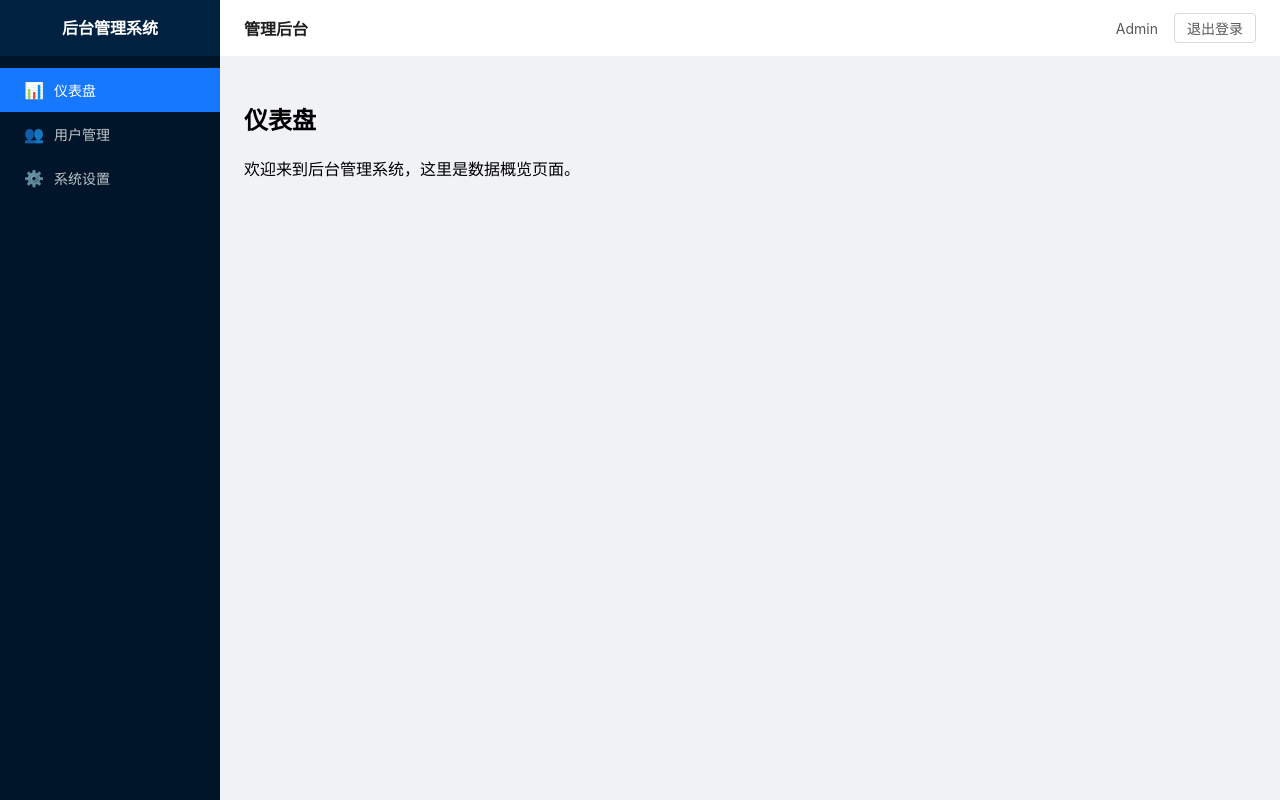
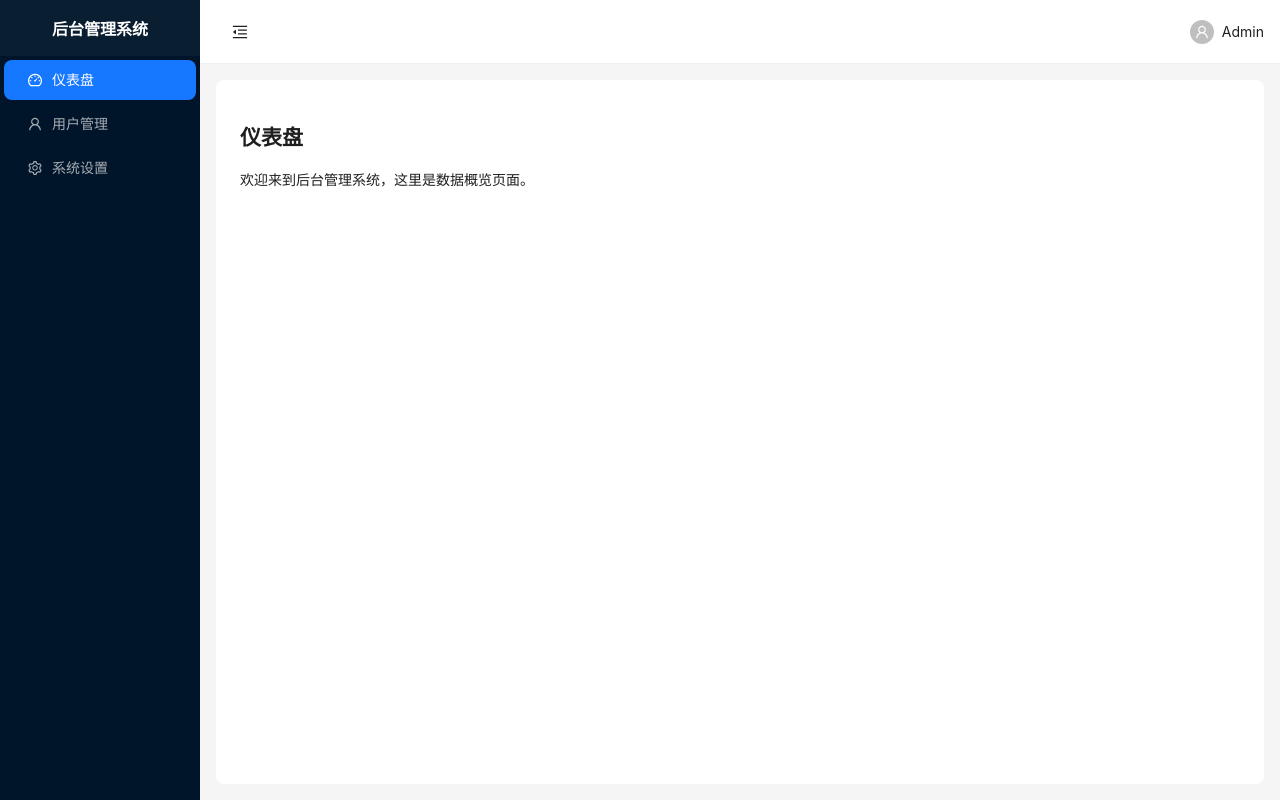
Before and after one commit to kkxxll/reactNext, a React (Create React App) app: page /dashboard in a window 1280 px wide. Built offline with nearby package versions, Linux system fonts and the light colour scheme.

Commit message:
feat: antd

```diff
--- a/package.json
+++ b/package.json
@@ -7,10 +7,12 @@
     "@testing-library/jest-dom": "^6.9.1",
     "@testing-library/react": "^16.3.2",
     "@testing-library/user-event": "^13.5.0",
+    "@ant-design/icons": "^5.5.2",
     "@types/jest": "^27.5.2",
     "@types/node": "^16.18.126",
     "@types/react": "^19.2.14",
     "@types/react-dom": "^19.2.3",
+    "antd": "^5.21.6",
     "classnames": "^2.5.1",
     "react": "^19.2.6",
     "react-dom": "^19.2.6",
--- a/src/layouts/BasicLayout/index.module.scss
+++ /dev/null
@@ -1,117 +0,0 @@
-.layout {
-  display: flex;
-  width: 100%;
-  height: 100vh;
-  overflow: hidden;
-}
-
-.sider {
-  width: 220px;
-  flex-shrink: 0;
-  background-color: #001529;
-  color: #fff;
-  display: flex;
-  flex-direction: column;
-}
-
-.logo {
-  height: 56px;
-  line-height: 56px;
-  text-align: center;
-  font-size: 16px;
-  font-weight: 600;
-  color: #fff;
-  background-color: #002140;
-}
-
-.menu {
-  flex: 1;
-  padding: 12px 0;
-  overflow-y: auto;
-}
-
-.menuItem {
-  display: flex;
-  align-items: center;
-  height: 44px;
-  padding: 0 24px;
-  color: rgba(255, 255, 255, 0.75);
-  text-decoration: none;
-  font-size: 14px;
-  transition: background-color 0.2s, color 0.2s;
-
-  &:hover {
-    color: #fff;
-    background-color: rgba(255, 255, 255, 0.06);
-  }
-}
-
-.menuItemActive {
-  color: #fff;
-  background-color: #1677ff;
-
-  &:hover {
-    background-color: #1677ff;
-  }
-}
-
-.menuIcon {
-  margin-right: 10px;
-  font-size: 16px;
-}
-
-.main {
-  flex: 1;
-  display: flex;
-  flex-direction: column;
-  background-color: #f0f2f5;
-  overflow: hidden;
-}
-
-.header {
-  height: 56px;
-  padding: 0 24px;
-  background-color: #fff;
-  border-bottom: 1px solid #f0f0f0;
-  display: flex;
-  align-items: center;
-  justify-content: space-between;
-}
-
-.headerTitle {
-  font-size: 16px;
-  font-weight: 600;
-  color: #1f1f1f;
-}
-
-.headerActions {
-  display: flex;
-  align-items: center;
-  gap: 16px;
-}
-
-.username {
-  color: #595959;
-  font-size: 14px;
-}
-
-.logoutBtn {
-  padding: 4px 12px;
-  border: 1px solid #d9d9d9;
-  border-radius: 4px;
-  background-color: #fff;
-  color: #595959;
-  cursor: pointer;
-  font-size: 14px;
-
-  &:hover {
-    color: #1677ff;
-    border-color: #1677ff;
-  }
-}
-
-.content {
-  flex: 1;
-  padding: 24px;
-  overflow-y: auto;
-}
--- a/src/layouts/BasicLayout/index.tsx
+++ b/src/layouts/BasicLayout/index.tsx
@@ -1,62 +1,115 @@
-import { NavLink, Outlet, useNavigate } from 'react-router-dom';
-import classNames from 'classnames';
-import styles from './index.module.scss';
+import { useMemo, useState } from 'react';
+import { Outlet, useLocation, useNavigate } from 'react-router-dom';
+import { Layout, Menu, Button, Avatar, Dropdown, theme } from 'antd';
+import type { MenuProps } from 'antd';
+import {
+  DashboardOutlined,
+  UserOutlined,
+  SettingOutlined,
+  MenuFoldOutlined,
+  MenuUnfoldOutlined,
+  LogoutOutlined,
+} from '@ant-design/icons';
 
-interface MenuItem {
-  key: string;
-  label: string;
-  path: string;
-  icon?: string;
-}
+const { Header, Sider, Content } = Layout;
 
-const menus: MenuItem[] = [
-  { key: 'dashboard', label: '仪表盘', path: '/dashboard', icon: '📊' },
-  { key: 'users', label: '用户管理', path: '/users', icon: '👥' },
-  { key: 'settings', label: '系统设置', path: '/settings', icon: '⚙️' },
+const menuItems: MenuProps['items'] = [
+  { key: '/dashboard', icon: <DashboardOutlined />, label: '仪表盘' },
+  { key: '/users', icon: <UserOutlined />, label: '用户管理' },
+  { key: '/settings', icon: <SettingOutlined />, label: '系统设置' },
 ];
 
 function BasicLayout() {
   const navigate = useNavigate();
+  const location = useLocation();
+  const [collapsed, setCollapsed] = useState(false);
+  const {
+    token: { colorBgContainer, borderRadiusLG },
+  } = theme.useToken();
 
-  const handleLogout = () => {
-    // TODO: 清理登录态
-    navigate('/login');
+  const selectedKeys = useMemo(() => {
+    const match = menuItems?.find((item) =>
+      item && location.pathname.startsWith(item.key as string),
+    );
+    return match ? [match.key as string] : ['/dashboard'];
+  }, [location.pathname]);
+
+  const handleMenuClick: MenuProps['onClick'] = ({ key }) => {
+    navigate(key);
   };
 
+  const userMenu: MenuProps['items'] = [
+    {
+      key: 'logout',
+      icon: <LogoutOutlined />,
+      label: '退出登录',
+      onClick: () => navigate('/login'),
+    },
+  ];
+
   return (
-    <div className={styles.layout}>
-      <aside className={styles.sider}>
-        <div className={styles.logo}>后台管理系统</div>
-        <nav className={styles.menu}>
-          {menus.map((item) => (
-            <NavLink
-              key={item.key}
-              to={item.path}
-              className={({ isActive }) =>
-                classNames(styles.menuItem, { [styles.menuItemActive]: isActive })
-              }
-            >
-              <span className={styles.menuIcon}>{item.icon}</span>
-              <span>{item.label}</span>
-            </NavLink>
-          ))}
-        </nav>
-      </aside>
-      <section className={styles.main}>
-        <header className={styles.header}>
-          <div className={styles.headerTitle}>管理后台</div>
-          <div className={styles.headerActions}>
-            <span className={styles.username}>Admin</span>
-            <button className={styles.logoutBtn} onClick={handleLogout}>
-              退出登录
-            </button>
-          </div>
-        </header>
-        <main className={styles.content}>
+    <Layout style={{ minHeight: '100vh' }}>
+      <Sider trigger={null} collapsible collapsed={collapsed} theme="dark">
+        <div
+          style={{
+            height: 56,
+            margin: 0,
+            color: '#fff',
+            fontWeight: 600,
+            fontSize: collapsed ? 14 : 16,
+            display: 'flex',
+            alignItems: 'center',
+            justifyContent: 'center',
+            background: 'rgba(255,255,255,0.04)',
+          }}
+        >
+          {collapsed ? '后台' : '后台管理系统'}
+        </div>
+        <Menu
+          theme="dark"
+          mode="inline"
+          selectedKeys={selectedKeys}
+          items={menuItems}
+          onClick={handleMenuClick}
+        />
+      </Sider>
+      <Layout>
+        <Header
+          style={{
+            padding: '0 16px',
+            background: colorBgContainer,
+            display: 'flex',
+            alignItems: 'center',
+            justifyContent: 'space-between',
+            borderBottom: '1px solid #f0f0f0',
+          }}
+        >
+          <Button
+            type="text"
+            icon={collapsed ? <MenuUnfoldOutlined /> : <MenuFoldOutlined />}
+            onClick={() => setCollapsed(!collapsed)}
+            style={{ fontSize: 16, width: 48, height: 48 }}
+          />
+          <Dropdown menu={{ items: userMenu }} placement="bottomRight" trigger={['click']}>
+            <div style={{ display: 'flex', alignItems: 'center', cursor: 'pointer', gap: 8 }}>
+              <Avatar size="small" icon={<UserOutlined />} />
+              <span>Admin</span>
+            </div>
+          </Dropdown>
+        </Header>
+        <Content
+          style={{
+            margin: 16,
+            padding: 24,
+            minHeight: 280,
+            background: colorBgContainer,
+            borderRadius: borderRadiusLG,
+          }}
+        >
           <Outlet />
-        </main>
-      </section>
-    </div>
+        </Content>
+      </Layout>
+    </Layout>
   );
 }
 
```
Also changed, not shown: 1 other file (tests, documents, lock files or other folders).
